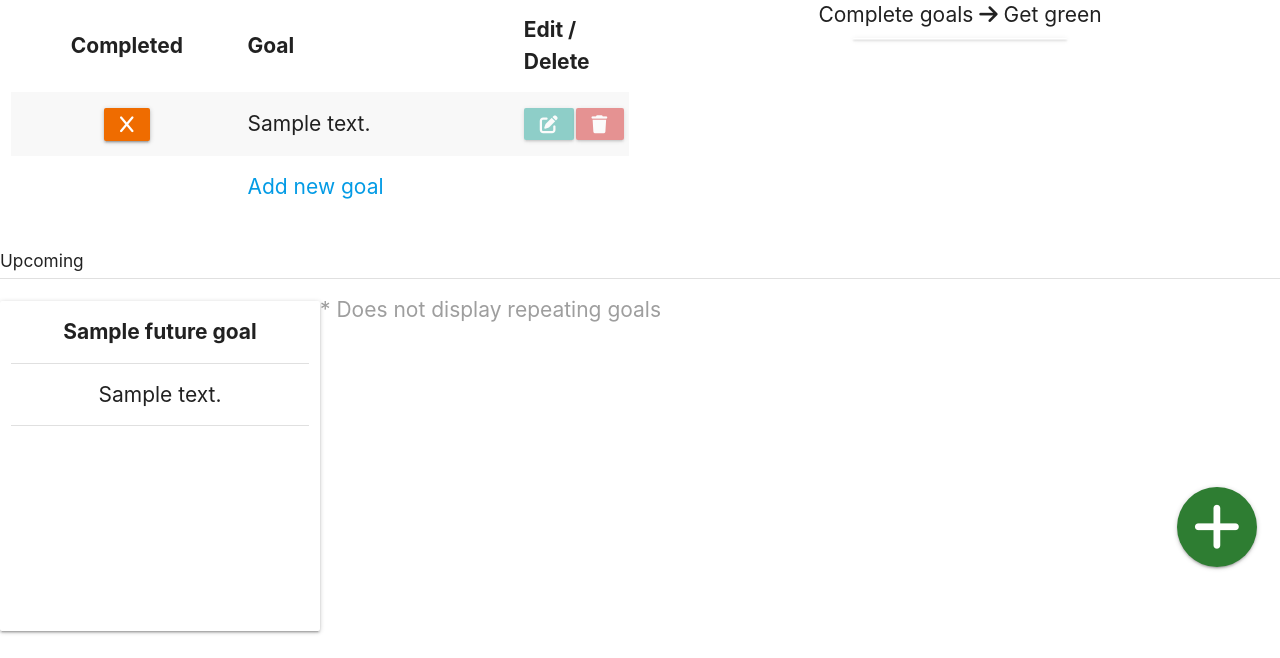
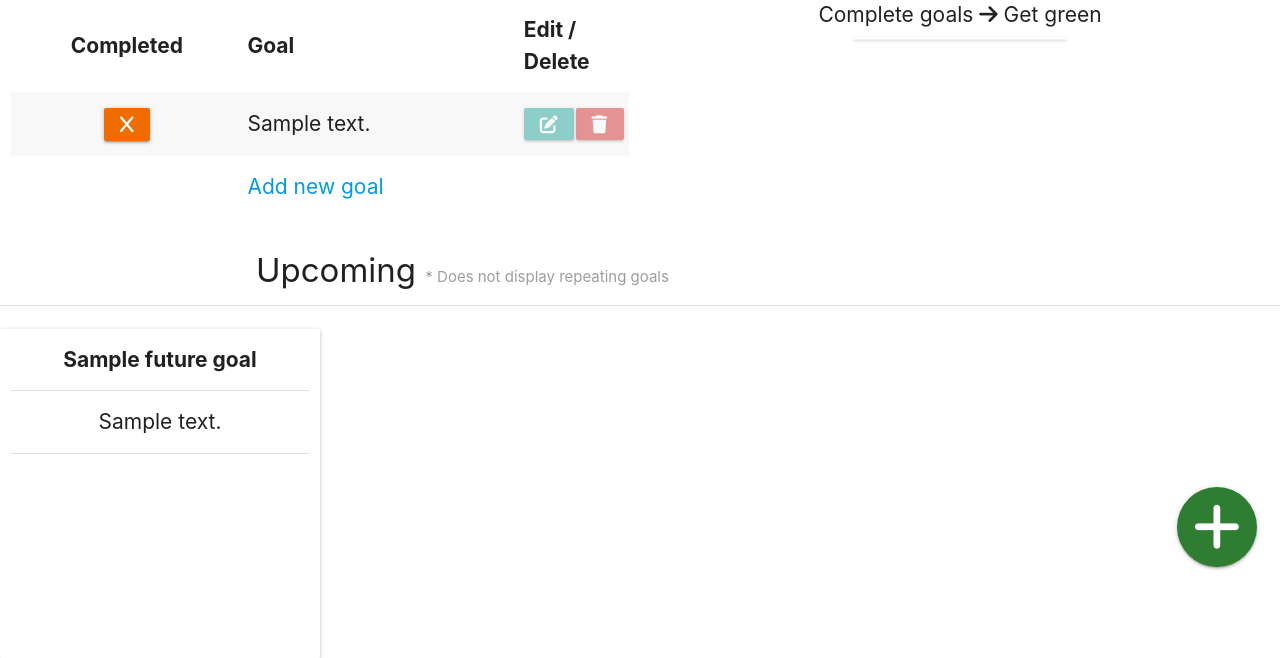
Before and after one commit to EricGallegos/AccountaGoal, a Node server app: template views/dashboard.hbs in a window 1280 px wide. Shown: the part 210-868 px from the top of the page. Before the commit the page ends 844 px from the top, so only its background shows below. Run offline with Node 20, Linux system fonts and the light colour scheme; tables that the repository leaves empty hold one stand-in row (values such as "Sample post"); the template is opened without the code that fills it: values that come from a table or form of the project are taken from there, most other values are stand-ins (such as "Sample title", 1, 10 or a date in 2020); some libraries are stand-ins or nearby versions.

Commit message:
calendar title size increased

```diff
--- a/public/css/style.css
+++ b/public/css/style.css
@@ -82,6 +82,15 @@ p{
   max-width: 70px;
 }
 
+#upcoming{
+  margin-left: 20%;
+  font-size: 2.2rem;
+}
+#upcoming span{
+  font-size: 1rem;
+}
+
+
 .calendarDay.card.center{
   height: 330px;
   overflow-y: hidden;
--- a/views/dashboard.hbs
+++ b/views/dashboard.hbs
@@ -9,7 +9,6 @@
             <tr>
               <th class="center">Completed</th>
               <th>Goal</th>
-              <!-- <th>Date</th> -->
               <th>Edit / Delete</th>
             </tr>
           </thead>
@@ -71,7 +70,7 @@
     </div>
   </div>
 
-  <h6 class="bold">Upcoming</h6>
+  <h5 id="upcoming">Upcoming <span class="grey-text">* Does not display repeating goals</span></h5>
   <div class="divider"></div>
   <div class="row center section" name="upcoming">
     {{#each futureGoals}}
@@ -92,8 +91,6 @@
         </table>
       </div>
     {{/each}}
-    <span class="left grey-text"></label>* Does not display repeating goals</span>
   </div>
-
 </div>
 </section>
```
